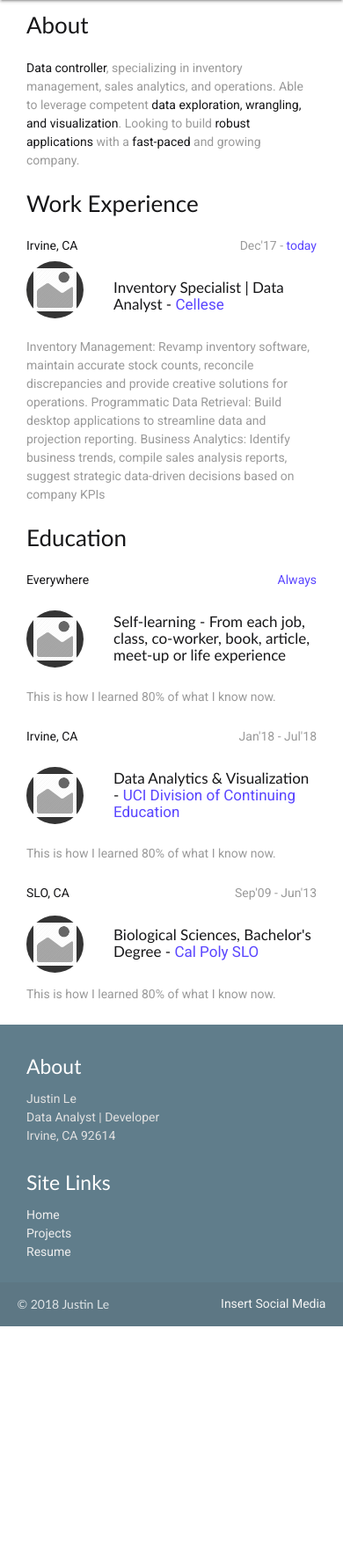
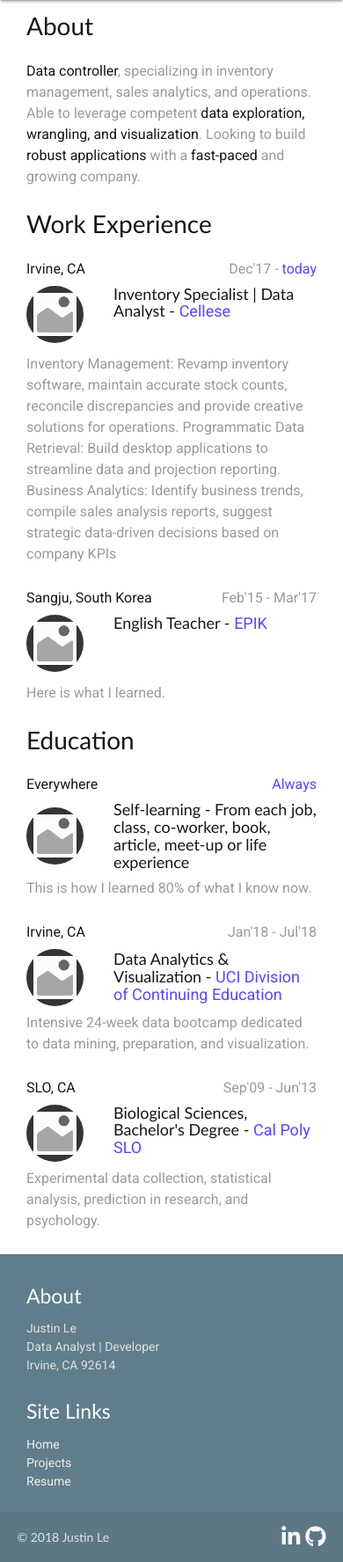
Before and after one commit to Jayleh/justin-le, a Flask app: page /resume in a window 390 px wide. Shown: the part 56-1832 px from the top of the page at 88% size. Before the commit the page ends 1564 px from the top, so only its background shows below. Run offline with Flask 2, Linux system fonts and the light colour scheme; some libraries are stand-ins or nearby versions; some web fonts are replaced.

Commit message:
more responsiveness and content, deleting unnecessary files

```diff
--- a/justin/routes.py
+++ b/justin/routes.py
@@ -15,7 +15,3 @@ def projects():
 @app.route("/resume")
 def resume():
     return render_template("resume.html")
-
-@app.route("/visuals")
-def visuals():
-    return render_template("visuals.html")
--- a/justin/static/css/resume.css
+++ b/justin/static/css/resume.css
@@ -47,9 +47,13 @@ nav {
 
 h3 {
     color: #161618;
-    font-size: 26px;
+    font-size: 28px;
     margin-top: 0;
     margin-bottom: 1rem;
+}
+
+p {
+    font-size: 16px;
 }
 
 .location,
@@ -58,8 +62,8 @@ h3 {
 }
 
 .position h4 {
-    font-size: 17px;
-    margin: 1.5rem 0;
+    font-size: 18px;
+    margin: 0;
 }
 
 p {
@@ -118,23 +122,28 @@ p {
     flex: 0 1 100%;
 }
 
+.social-media {
+    font-size: 24px;
+}
+
+.footer-copyright-content {
+    display: flex!important;
+    justify-content: space-between!important;
+}
+
 
 /* Small devices (landscape phones, 576px and up) */
 @media (min-width: 600px) {
     h3 {
-        font-size: 28px;
+        font-size: 30px;
     }
 
     .position h4 {
-        font-size: 19px;
+        font-size: 21px;
     }
 
     p {
-        font-size: 16px;
-    }
-
-    .experience-time-place {
-        margin-bottom: 1rem;
+        font-size: 18px;
     }
 
     .description p {
@@ -144,7 +153,9 @@ p {
 
 /* Medium devices (tablets, 768px and up) */
 @media (min-width: 768px) {
-
+    .position h4 {
+        margin: 1rem 0;
+    }
 }
 
 /* Large devices (desktops, 992px and up) */
@@ -191,16 +202,15 @@ p {
     }
 
     h3 {
-        font-size: 30px;
+        font-size: 32px;
     }
 
     .position h4 {
-        font-size: 22px;
-        margin-top: 0;
+        font-size: 24px;
     }
 
     p {
-        font-size: 18px;
+        font-size: 20px;
         margin-top: 0!important;
     }
 
@@ -212,15 +222,15 @@ p {
 /* Extra large devices (large desktops, 1200px and up) */
 @media (min-width: 1200px) {
     h3 {
-        font-size: 32px;
+        font-size: 34px;
     }
 
     .position h4 {
-        font-size: 24px;
+        font-size: 26px;
     }
 
     p {
-        font-size: 18px;
+        font-size: 20px;
     }
 
     article {
--- a/justin/templates/layout.html
+++ b/justin/templates/layout.html
@@ -7,6 +7,9 @@
     <meta name="viewport" content="width=device-width, initial-scale=1, shrink-to-fit=no">
     <title>Justin</title>
     <!-- <link rel="shortcut icon" href="{{ url_for('static', filename='img/favicon.ico') }}"> -->
+    <!-- Font Awesome -->
+    <link rel="stylesheet" href="https://use.fontawesome.com/releases/v5.2.0/css/all.css" integrity="sha384-hWVjflwFxL6sNzntih27bfxkr27PmbbK/iSvJ+a4+0owXq79v+lsFkW54bOGbiDQ"
+      crossorigin="anonymous">
     <!--Import Google Icon Font-->
     <link href="https://fonts.googleapis.com/icon?family=Material+Icons" rel="stylesheet">
     <!-- Materialize CSS -->
@@ -72,9 +75,25 @@
         </div>
       </div>
       <div class="footer-copyright">
-        <div class="container">
+        <div class="container footer-copyright-content valign-wrapper">
           © 2018 Justin Le
-          <a class="grey-text text-lighten-4 right" href="#!">Insert Social Media</a>
+          <div class="social-media">
+            <!-- <a class="grey-text text-lighten-4" href="#!">
+              <i class="fab fa-twitter"></i>
+            </a>
+            <a class="grey-text text-lighten-4" href="#!">
+              <i class="fab fa-facebook-f"></i>
+            </a>
+            <a class="grey-text text-lighten-4" href="#!">
+              <i class="fab fa-instagram"></i>
+            </a> -->
+            <a class="grey-text text-lighten-4" href="https://www.linkedin.com/in/jayleh/" target="_blank">
+              <i class="fab fa-linkedin-in"></i>
+            </a>
+            <a class="grey-text text-lighten-4" href="https://github.com/Jayleh" target="_blank">
+              <i class="fab fa-github"></i>
+            </a>
+          </div>
         </div>
       </div>
     </footer>
--- a/justin/templates/resume.html
+++ b/justin/templates/resume.html
@@ -45,7 +45,7 @@
   <section>
     <article>
       <div class="row">
-        <div class="col s12 l2 experience-time-place">
+        <div class="col s12 l3 experience-time-place">
           <div class="location">
             <p>Irvine, CA</p>
           </div>
@@ -55,7 +55,7 @@
             </p>
           </div>
         </div>
-        <div class="col l10 experience-panel">
+        <div class="col l9 experience-panel">
           <div class="experience-image">
             <img src="{{ url_for('static', filename='img/placeholder-circle.png') }}" class="circle responsive-img">
           </div>
@@ -73,6 +73,31 @@
         </div>
       </div>
     </article>
+    <article>
+      <div class="row">
+        <div class="col s12 l3 experience-time-place">
+          <div class="location">
+            <p>Sangju, South Korea</p>
+          </div>
+          <div class="date-range">
+            <p>Feb'15 - Mar'17</p>
+          </div>
+        </div>
+        <div class="col l9 experience-panel">
+          <div class="experience-image">
+            <img src="{{ url_for('static', filename='img/placeholder-circle.png') }}" class="circle responsive-img">
+          </div>
+          <div class="position">
+            <h4>English Teacher -
+              <a href="http://www.epik.go.kr/index.do" target="_blank" class="color-accent">EPIK</a>
+            </h4>
+          </div>
+          <div class="description">
+            <p>Here is what I learned.</p>
+          </div>
+        </div>
+      </div>
+    </article>
   </section>
   <div class="row">
     <div class="col s12">
@@ -82,7 +107,7 @@
   <section>
     <article>
       <div class="row">
-        <div class="col s12 l2 experience-time-place">
+        <div class="col s12 l3 experience-time-place">
           <div class="location">
             <p>Everywhere</p>
           </div>
@@ -92,7 +117,7 @@
             </p>
           </div>
         </div>
-        <div class="col l10">
+        <div class="col l9">
           <div class="experience-panel">
             <div class="experience-image valign-wrapper">
               <img src="{{ url_for('static', filename='img/placeholder-circle.png') }}" class="circle responsive-img">
@@ -109,7 +134,7 @@
     </article>
     <article>
       <div class="row">
-        <div class="col s12 l2 experience-time-place">
+        <div class="col s12 l3 experience-time-place">
           <div class="location">
             <p>Irvine, CA</p>
           </div>
@@ -117,7 +142,7 @@
             <p>Jan'18 - Jul'18</p>
           </div>
         </div>
-        <div class="col l10">
+        <div class="col l9">
           <div class="experience-panel">
             <div class="experience-image valign-wrapper">
               <img src="{{ url_for('static', filename='img/placeholder-circle.png') }}" class="circle responsive-img">
@@ -128,7 +153,7 @@
               </h4>
             </div>
             <div class="description">
-              <p>This is how I learned 80% of what I know now.</p>
+              <p>Intensive 24-week data bootcamp dedicated to data mining, preparation, and visualization.</p>
             </div>
           </div>
         </div>
@@ -136,7 +161,7 @@
     </article>
     <article>
       <div class="row">
-        <div class="col s12 l2 experience-time-place">
+        <div class="col s12 l3 experience-time-place">
           <div class="location">
             <p>SLO, CA</p>
           </div>
@@ -144,7 +169,7 @@
             <p>Sep'09 - Jun'13</p>
           </div>
         </div>
-        <div class="col l10">
+        <div class="col l9">
           <div class="experience-panel">
             <div class="experience-image valign-wrapper">
               <img src="{{ url_for('static', filename='img/placeholder-circle.png') }}" class="circle responsive-img">
@@ -155,7 +180,7 @@
               </h4>
             </div>
             <div class="description">
-              <p>This is how I learned 80% of what I know now.</p>
+              <p>Experimental data collection, statistical analysis, prediction in research, and psychology.</p>
             </div>
           </div>
         </div>
```
Also changed, not shown: justin/static/css/hover-effects/hover.css (+15 -0 lines), justin/static/css/main.css (+66 -20 lines), justin/static/css/visuals.css (deleted, +0 -31 lines), justin/templates/index.html (+8 -4 lines), justin/templates/projects.html (+8 -8 lines), justin/templates/visuals.html (deleted, +0 -41 lines), justin/static/img/github-logos/GitHub_Logo.png (deleted), justin/static/img/github-logos/GitHub_Logo_White.png (deleted), justin/static/img/github-logos/PNG/GitHub-Mark-120px-plus.png (deleted), justin/static/img/github-logos/PNG/GitHub-Mark-32px.png (deleted), justin/static/img/github-logos/PNG/GitHub-Mark-64px.png (deleted), justin/static/img/github-logos/PNG/GitHub-Mark-Light-120px-plus.png (deleted), justin/static/img/github-logos/PNG/GitHub-Mark-Light-32px.png (deleted), justin/static/img/github-logos/PNG/GitHub-Mark-Light-64px.png (deleted).
